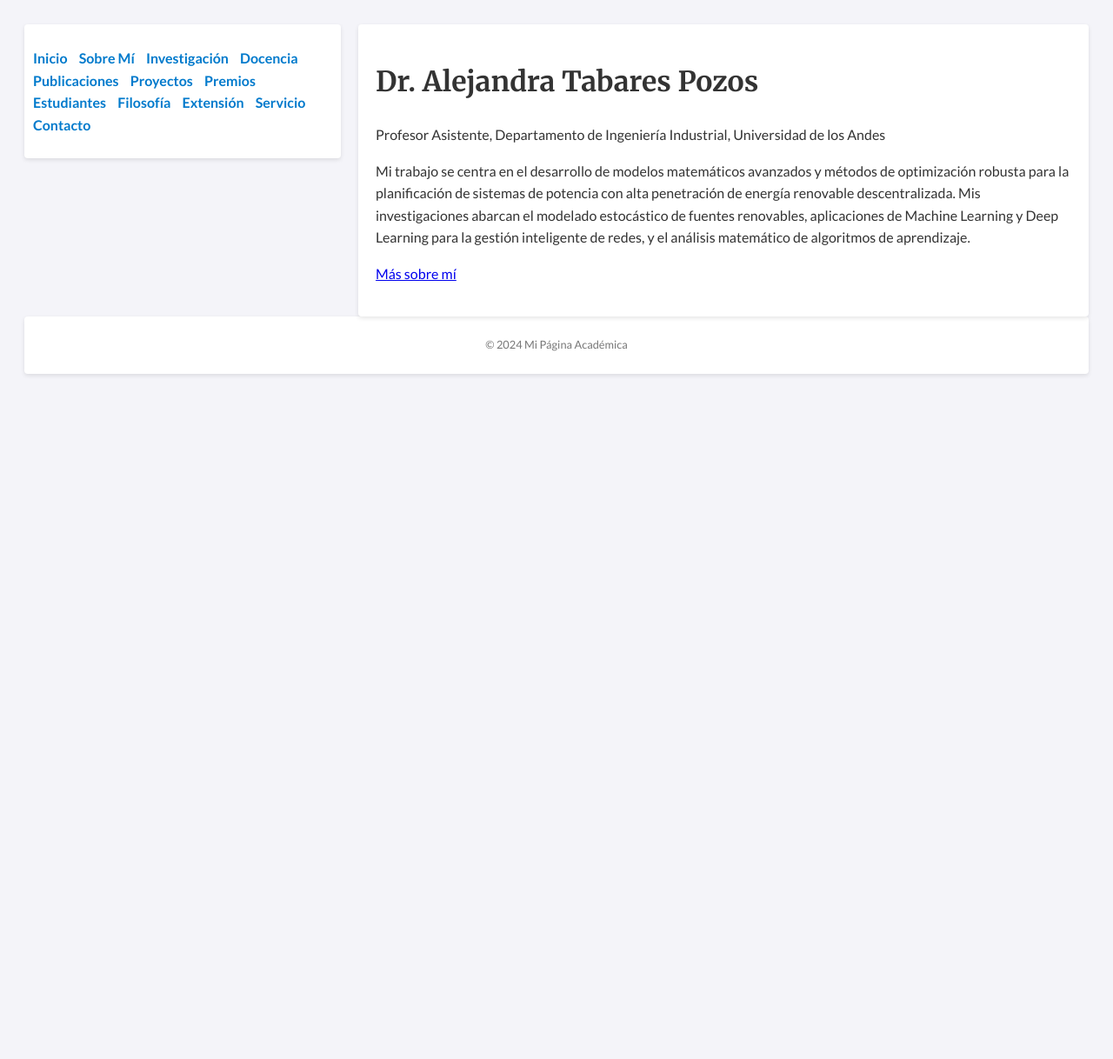
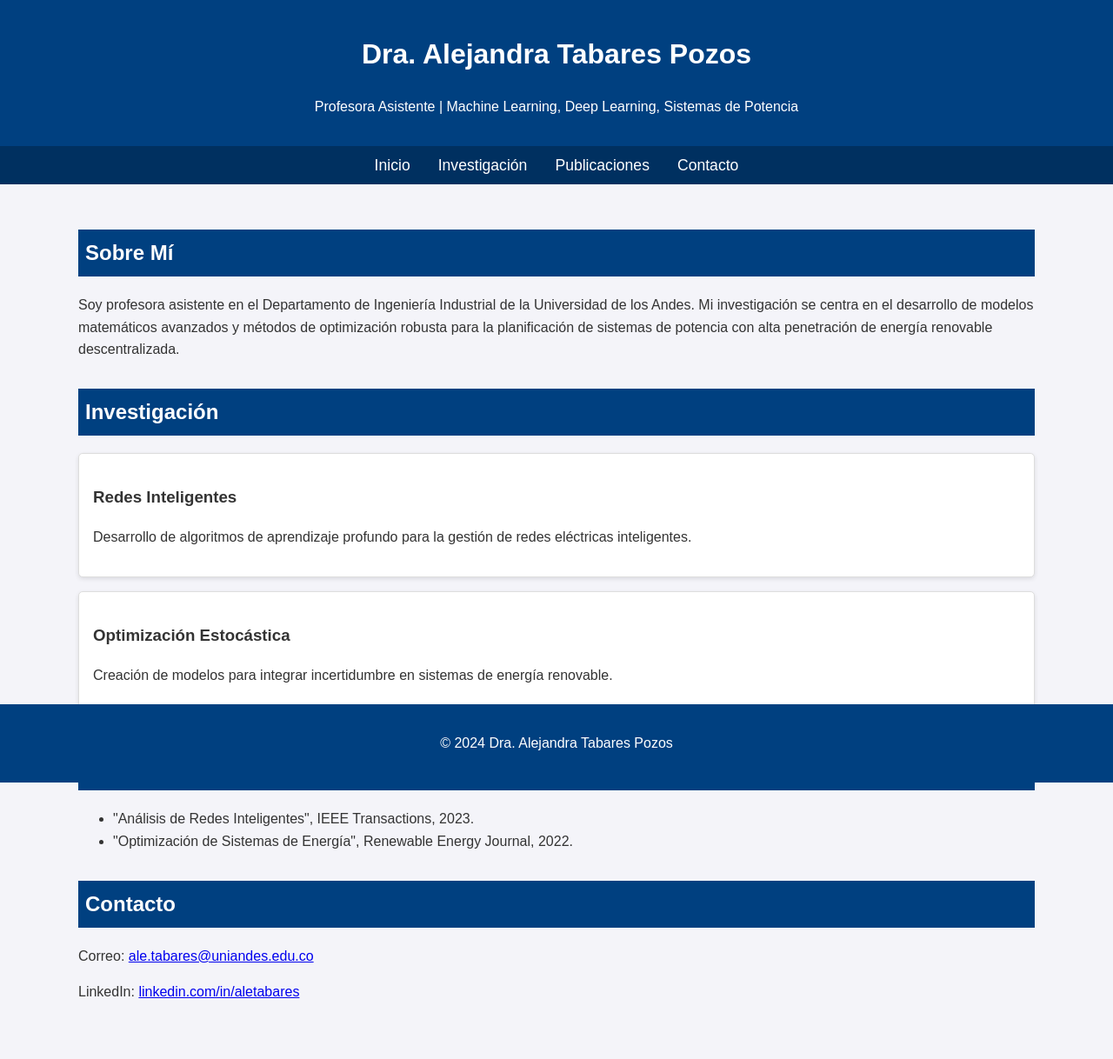
Before and after one commit to PozosT/MyPersonalPage, a Jekyll site: the page built from index.md, in a window 1280 px wide. Shown: the whole page at 87% size. Built offline with Jekyll 4.4.1, drawn with Linux system fonts in a browser that asks for light colours; before the commit the page ends 900 px from its top, so only the background shows below that.

Commit message:
Update default.html

```diff
--- a/_layouts/default.html
+++ b/_layouts/default.html
@@ -1,44 +1,113 @@
 <!DOCTYPE html>
-<html lang="es">
+<html lang="en">
 <head>
-  <link href="https://fonts.googleapis.com/css2?family=Lato:wght@300;400;700&family=Merriweather:wght@300;400;700&display=swap" rel="stylesheet">
-  <meta charset="UTF-8" />
-  <meta name="viewport" content="width=device-width, initial-scale=1.0" />
-  <title>{{ page.title }} - {{ site.title }}</title>
-
-  <!-- Estilos -->
-  <link rel="stylesheet" href="{{ '/assets/css/style.css' | relative_url }}">
-
-  <!-- MathJax (opcional) -->
-  <script src="https://cdn.jsdelivr.net/npm/mathjax@3/es5/tex-mml-chtml.js" async></script>
+    <meta charset="UTF-8">
+    <meta name="viewport" content="width=device-width, initial-scale=1.0">
+    <title>Dra. Alejandra Tabares Pozos</title>
+    <style>
+        body {
+            font-family: Arial, sans-serif;
+            line-height: 1.6;
+            margin: 0;
+            padding: 0;
+            background-color: #f4f4f9;
+            color: #333;
+        }
+        header {
+            background: #004080;
+            color: #fff;
+            padding: 1rem 0;
+            text-align: center;
+        }
+        nav {
+            display: flex;
+            justify-content: center;
+            background: #003060;
+            padding: 0.5rem 0;
+        }
+        nav a {
+            color: #fff;
+            text-decoration: none;
+            margin: 0 1rem;
+            font-size: 1.1rem;
+        }
+        nav a:hover {
+            text-decoration: underline;
+        }
+        .container {
+            max-width: 1100px;
+            margin: auto;
+            padding: 2rem;
+        }
+        .section {
+            margin-bottom: 2rem;
+        }
+        .section h2 {
+            background: #004080;
+            color: #fff;
+            padding: 0.5rem;
+        }
+        .card {
+            background: #fff;
+            border: 1px solid #ddd;
+            border-radius: 5px;
+            box-shadow: 0 2px 5px rgba(0, 0, 0, 0.1);
+            padding: 1rem;
+            margin: 1rem 0;
+        }
+        footer {
+            text-align: center;
+            padding: 1rem 0;
+            background: #004080;
+            color: #fff;
+            position: fixed;
+            bottom: 0;
+            width: 100%;
+        }
+    </style>
 </head>
 <body>
-  <div style="display:flex;">
-    <aside style="min-width:200px; margin-right:20px;">
+    <header>
+        <h1>Dra. Alejandra Tabares Pozos</h1>
+        <p>Profesora Asistente | Machine Learning, Deep Learning, Sistemas de Potencia</p>
+    </header>
     <nav>
+        <a href="#about">Inicio</a>
+        <a href="#research">Investigación</a>
+        <a href="#publications">Publicaciones</a>
+        <a href="#contact">Contacto</a>
+    </nav>
+    <div class="container">
+        <section id="about" class="section">
+            <h2>Sobre Mí</h2>
+            <p>Soy profesora asistente en el Departamento de Ingeniería Industrial de la Universidad de los Andes. Mi investigación se centra en el desarrollo de modelos matemáticos avanzados y métodos de optimización robusta para la planificación de sistemas de potencia con alta penetración de energía renovable descentralizada.</p>
+        </section>
+        <section id="research" class="section">
+            <h2>Investigación</h2>
+            <div class="card">
+                <h3>Redes Inteligentes</h3>
+                <p>Desarrollo de algoritmos de aprendizaje profundo para la gestión de redes eléctricas inteligentes.</p>
+            </div>
+            <div class="card">
+                <h3>Optimización Estocástica</h3>
+                <p>Creación de modelos para integrar incertidumbre en sistemas de energía renovable.</p>
+            </div>
+        </section>
+        <section id="publications" class="section">
+            <h2>Publicaciones</h2>
             <ul>
-          <li><a href="{{ '/' | relative_url }}">Inicio</a></li>
-          <li><a href="{{ '/about/' | relative_url }}">Sobre Mí</a></li>
-          <li><a href="{{ '/research/' | relative_url }}">Investigación</a></li>
-          <li><a href="{{ '/teaching/' | relative_url }}">Docencia</a></li>
-          <li><a href="{{ '/publications/' | relative_url }}">Publicaciones</a></li>
-          <li><a href="{{ '/grants/' | relative_url }}">Proyectos</a></li>
-          <li><a href="{{ '/awards/' | relative_url }}">Premios</a></li>
-          <li><a href="{{ '/students/' | relative_url }}">Estudiantes</a></li>
-          <li><a href="{{ '/philosophy/' | relative_url }}">Filosofía</a></li>
-          <li><a href="{{ '/outreach/' | relative_url }}">Extensión</a></li>
-          <li><a href="{{ '/service/' | relative_url }}">Servicio</a></li>
-          <li><a href="{{ '/contact/' | relative_url }}">Contacto</a></li>
+                <li>"Análisis de Redes Inteligentes", IEEE Transactions, 2023.</li>
+                <li>"Optimización de Sistemas de Energía", Renewable Energy Journal, 2022.</li>
             </ul>
-      </nav>
-    </aside>
-    <main>
-      {{ content }}
-    </main>
+        </section>
+        <section id="contact" class="section">
+            <h2>Contacto</h2>
+            <p>Correo: <a href="mailto:ale.tabares@uniandes.edu.co">ale.tabares@uniandes.edu.co</a></p>
+            <p>LinkedIn: <a href="https://linkedin.com/in/aletabares" target="_blank">linkedin.com/in/aletabares</a></p>
+        </section>
     </div>
-
     <footer>
-    <p>&copy; {{ site.time | date: '%Y' }} {{ site.title }}</p>
+        <p>&copy; 2024 Dra. Alejandra Tabares Pozos</p>
     </footer>
 </body>
 </html>
```
Lines whose indentation alone changed are shown as unchanged.
